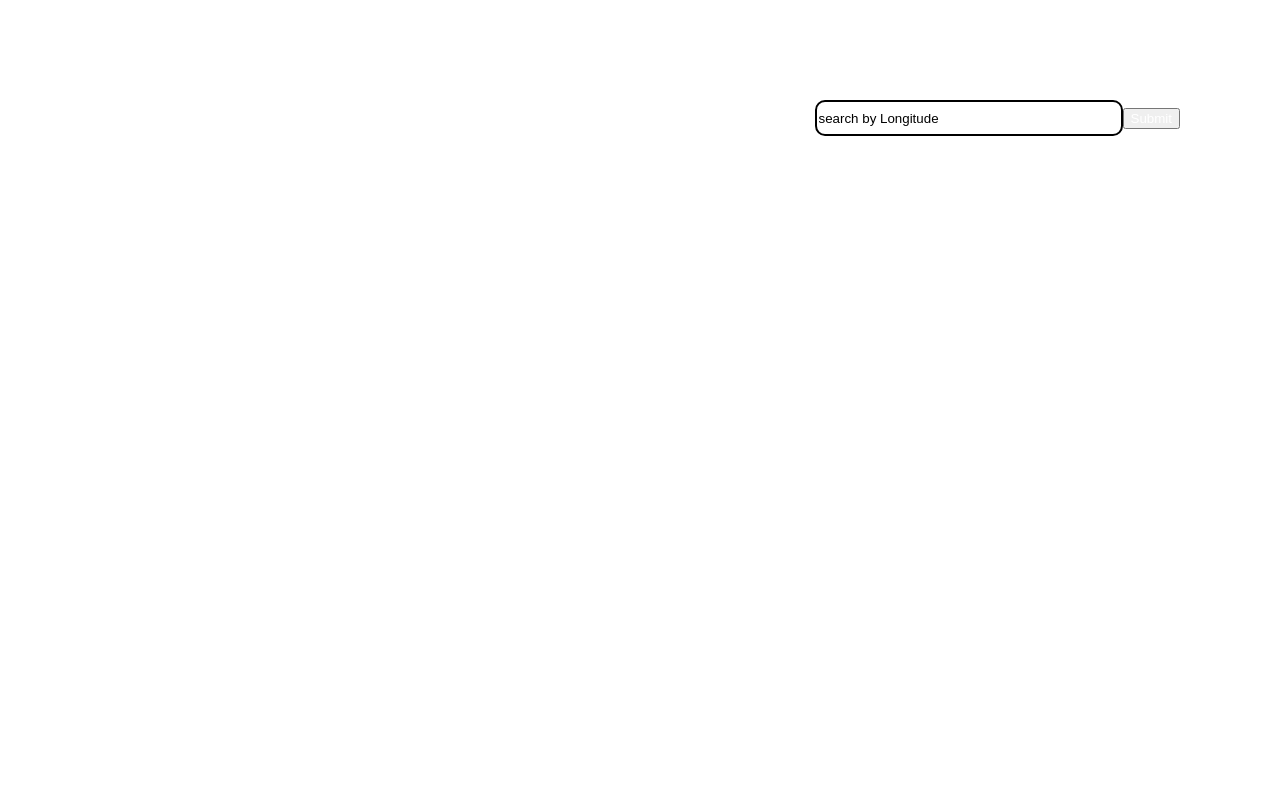
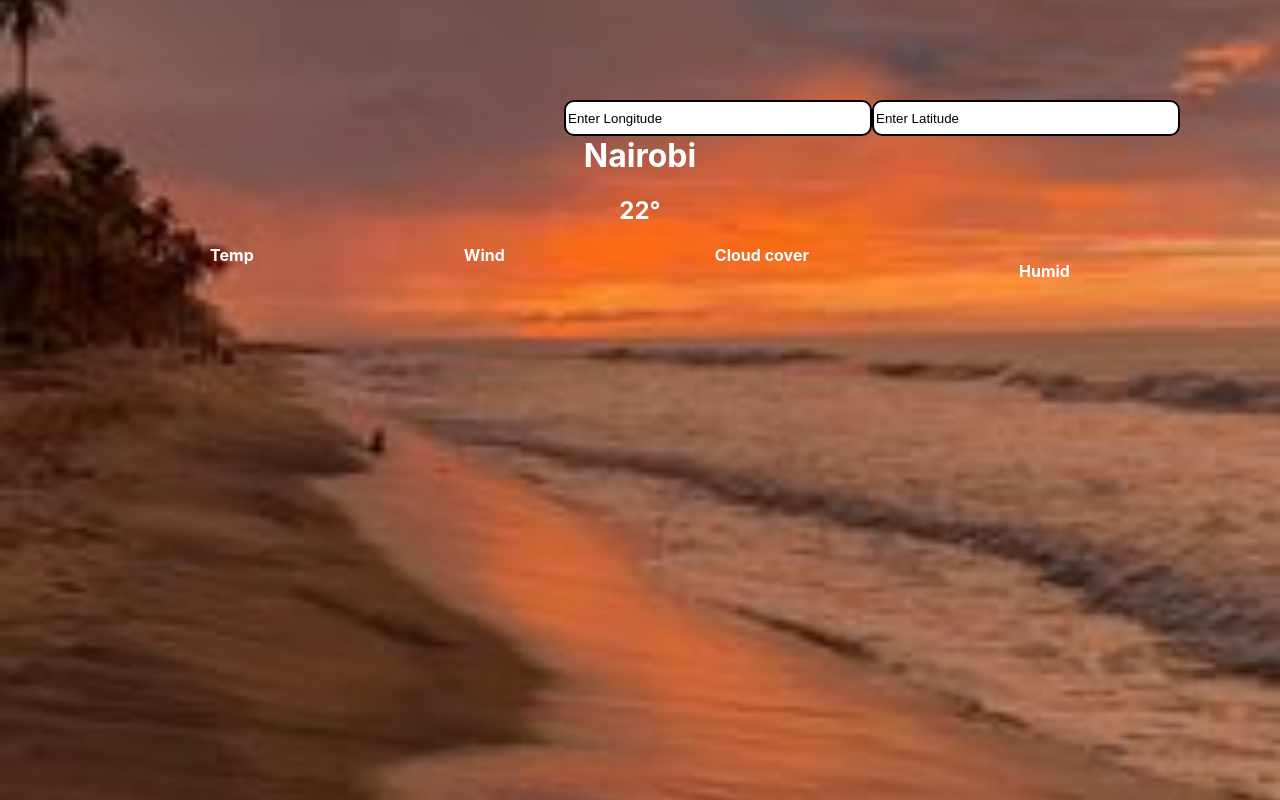
Before and after one commit to Sieva-cmd/Weather-app, a React (Create React App) app: page / in a window 1280 px wide. Built offline with nearby package versions, Linux system fonts and the light colour scheme; no server answers.

Commit message:
display hourly units

```diff
--- a/src/App.js
+++ b/src/App.js
@@ -1,165 +1,80 @@
 
-// import './App.css';
-// import {useState} from 'react'
-// import axios from 'axios'
-
-
-
-// const initialValues = {
-//   longitude: "",
-//   latitude: "",
-
-// };
-// function App() {
-
-// const  [data,setData] = useState({});
-// const [values, setValues] = useState(initialValues);
-
-// const handleInputChange = (e) => {
-//   const { name, value } = e.target;
-//   setValues({
-//     ...values,
-//     [name]: value,
-//   });
-// };
-
-
-// const url = "https://api.open-meteo.com/v1/forecast?latitude={}&longitude={}&hourly=temperature_2m,relativehumidity_2m,cloudcover_mid,windspeed_120m&current_weather=true"
-
-// const searchLocation =(event) =>{
-//   if (event.key === 'enter'){
-//     axios.get(url).then((response) =>{
-//       setData(response.data)
-//       console.log(response.data)
-//     })
-
-
-// }
-// }
-
-//     return (
-
-//        <>
-//        <div className='main'>
-//        <div className='search'>
-//         <form>
-//         <input type='text' value={values.longitude}
-//         onChange={handleInputChange}
-//         name='longitude'
-//         label ="longitude"
-
-//         placeholder='search by Name' />
-//           <input type='text' value={values.latitude}
-//           onChange={handleInputChange}
-//           name='latitude'
-//           label ="latitude"
-
-//         placeholder='search by Name' />
-//         <button onSubmit={searchLocation}> Submit</button>
-//         </form>
-
-//        </div>
-//        <div className='app'>
-//         <h1> Nairobi</h1>
-//         <h2>22°</h2>
-//        </div>
-
-//        <div className='elements'>
-//         <div><i className="fa-solid fa-temperature-snow">Temp</i> </div>
-//         <div> <p>  <i className="fa-solid fa-wind">Wind</i></p></div>
-//         <div> <p> <i className="fa-solid fa-clouds">Cloud cover</i></p></div>
-//         <div> <p> <i className="fa-solid fa-droplet-degree">Humid</i></p></div>
-
-//        </div>
-
-//        <div className='hours'>
-//         <div><p>6:00 am</p></div>
-//         <div><p>7:00 am</p></div>
-//         <div><p>8:00 am</p></div>
-//         <div><p>9:00 am</p></div>
-//          <div><p>10:00 am</p></div>
-//          <div><p>11:00 am</p></div>
-//          <div><p> 12:00 noon</p></div>
-//          <div><p>13:00 pm</p></div>
-//          <div><p>14:00 pm</p></div>
-//          <div><p>15:00 pm</p></div>
-//          <div><p>1600: pm</p></div>
-//          <div><p>17:00 pm</p></div>
-//          <div><p>18:00 pm</p></div>
-//        </div>
-//        </div>
-
-
-//        </>
-//     );
-// }
-
-// export default App;
 
 import { useState } from 'react';
 import './App.css'
 import React, {useEffect} from 'react';
+import axios from 'axios'
 
-const API_URL ="https://api.open-meteo.com/v1/forecast?latitude=-1.2762&longitude=36.625&hourly=temperature_2m,relativehumidity_2m,cloudcover,cloudcover_mid,windspeed_120m"
-// const weather ={
-//   latitude: '-1.125',
-//   longitude: '36.625',
-//   hourly_units: {
-//     windspeed_120m: "km/h",
-//     relativehumidity_2m: "%",
-//     time: "iso8601",
-//     temperature_2m: "°C",
-//     cloudcover_mid: "%",
-
-//     }
-
-
-// }
 
 const App =() =>{
   const [data,setData] =useState([]);
-  const[searchTerm, setSearchTerm] =useState('')
+  const[latitude,  setLatitude] =useState('');
+  const [longitude, setLongitude] =useState('');
+  const API_URL =`https://api.open-meteo.com/v1/forecast?latitude=${latitude}&longitude=${longitude}&hourly=temperature_2m,relativehumidity_2m,cloudcover,cloudcover_mid,windspeed_120m`
 
-  const searchWeather =async (longitude) =>{
-    const response = await fetch(`${API_URL}&s={longitude}`)
-    const data = await response.json();
-    setData(data.search)
-    console.log(data)
+
+
+  const searchLocation = (event) => {
+    if (event.key === 'Enter') {
+      axios.get(API_URL).then((response) => {
+        setData(response.data)
+        console.log(response.data)
+      })
+      setLatitude('');
+      setLongitude('')
     }
-  useEffect(() =>{
-    searchWeather(36.625)
-  } ,[]);
+  }
+
+
 
 
   return(
     <>
+
+    <div className='main'>
     <div className='search'>
-            <form>
-
-            <input type='number'
-             placeholder='search by Longitude' />
-
-             <button> Submit</button>
-            </form>
+        <input
+          value={longitude}
+          onChange={event => setLongitude(event.target.value)}
+          onKeyPress={searchLocation}
+          placeholder='Enter Longitude'
+          type="text" />
+           <input
+          value={latitude}
+          onChange={event => setLatitude(event.target.value)}
+          onKeyPress={searchLocation}
+          placeholder='Enter Latitude'
+          type="text" />
 
           </div>
 
 
       <div className='app'>
       <h1> Nairobi</h1>
+
+
       <h2>22°</h2>
       </div>
 
       <div className='elements'>
-<div><i className="fa-solid fa-temperature-snow">Temp</i> </div>
-<div> <p>  <i className="fa-solid fa-wind">Wind</i></p></div>
-<div> <p> <i className="fa-solid fa-clouds">Cloud cover</i></p></div>
-<div> <p> <i className="fa-solid fa-droplet-degree">Humid</i></p></div>
+      <div> Temp {data.hourly_units? <p>{data.hourly_units.temperature_2m} </p>:null }
+      </div>
+      <div> Wind<p>{data.hourly_units? <p>{data.hourly_units.windspeed_120m} </p>:null }</p>
+      </div>
+      <div>Cloud cover <p> {data.hourly_units? <p>{data.hourly_units.cloudcover_md} </p>:null }</p>
+      </div>
+      <div> <p>Humid {data.hourly_units? <p>{data.hourly_units.relativehumidity_2m} </p>:null }</p>
+      </div>
 
       </div>
+
+    </div>
+
 </>
 
   )
 
 }
+
+
 export default App;
```
Lines whose indentation alone changed are shown as unchanged.
